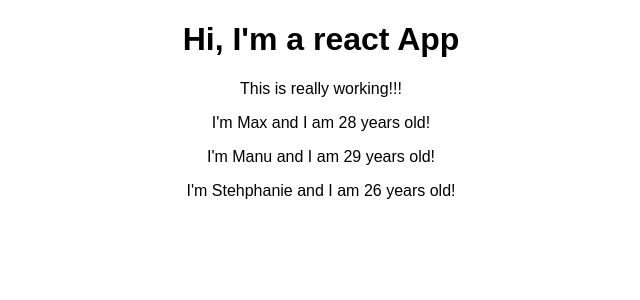
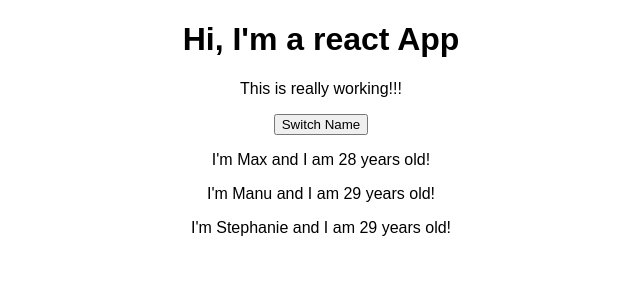
Before and after one commit to EJcodes/ReactJSTutorials, a React (Create React App) app in the folder ReactTheCompleteGuide/react-complete-guide/: page / in a window 1280 px wide. Shown: the top 300 px of the page, without its empty margins (319-959 px from the left). Built offline with nearby package versions, Linux system fonts and the light colour scheme.

Commit message:
learning a bit more about class components in react

```diff
--- a/ReactTheCompleteGuide/react-complete-guide/src/App.js
+++ b/ReactTheCompleteGuide/react-complete-guide/src/App.js
@@ -3,14 +3,22 @@
 import './App.css';
 
 class App extends Component {
+  state={
+    persons:[
+      { name: 'Max', age: 28 },
+      {name: 'Manu', age: 29},
+      {name: 'Stephanie', age: 29}
+    ]
+  }
   render() {
     return (
       <div className="App">
         <h1>Hi, I'm a react App</h1>
         <p>This is really working!!!</p>
-        <Person name="Max" age="28"/>
-        <Person name="Manu" age="29">My Hobbies: Racing</Person>
-        <Person name="Stehphanie" age="26"/>
+        <button>Switch Name</button>
+        <Person name={this.state.persons[0].name} age={this.state.persons[0].age}/>
+        <Person name={this.state.persons[1].name} age={this.state.persons[1].age}/>
+        <Person name={this.state.persons[2].name} age={this.state.persons[2].age}/>
       </div>
 
     );
--- a/ReactTheCompleteGuide/react-complete-guide/src/Person/Person.js
+++ b/ReactTheCompleteGuide/react-complete-guide/src/Person/Person.js
@@ -2,7 +2,13 @@
 
 
 const person = (props)  => {
-    return <p>I'm {props.name} and I am {props.age} years old! </p>
+    return (
+        <div>
+            <p>I'm {props.name} and I am {props.age} years old! </p>
+            <p>{props.children}</p>
+        </div>
+    )
+
 };
 
 
```
